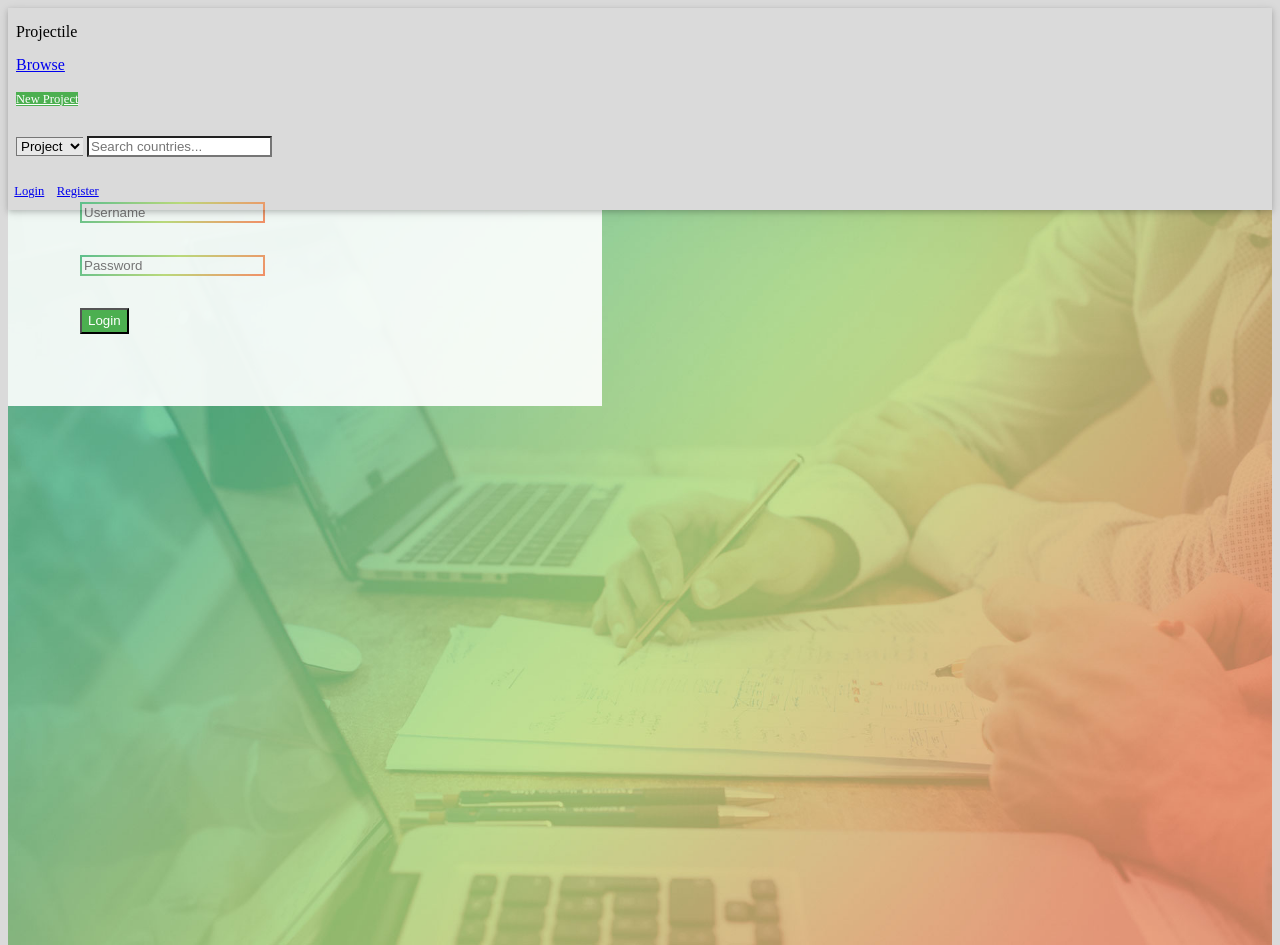
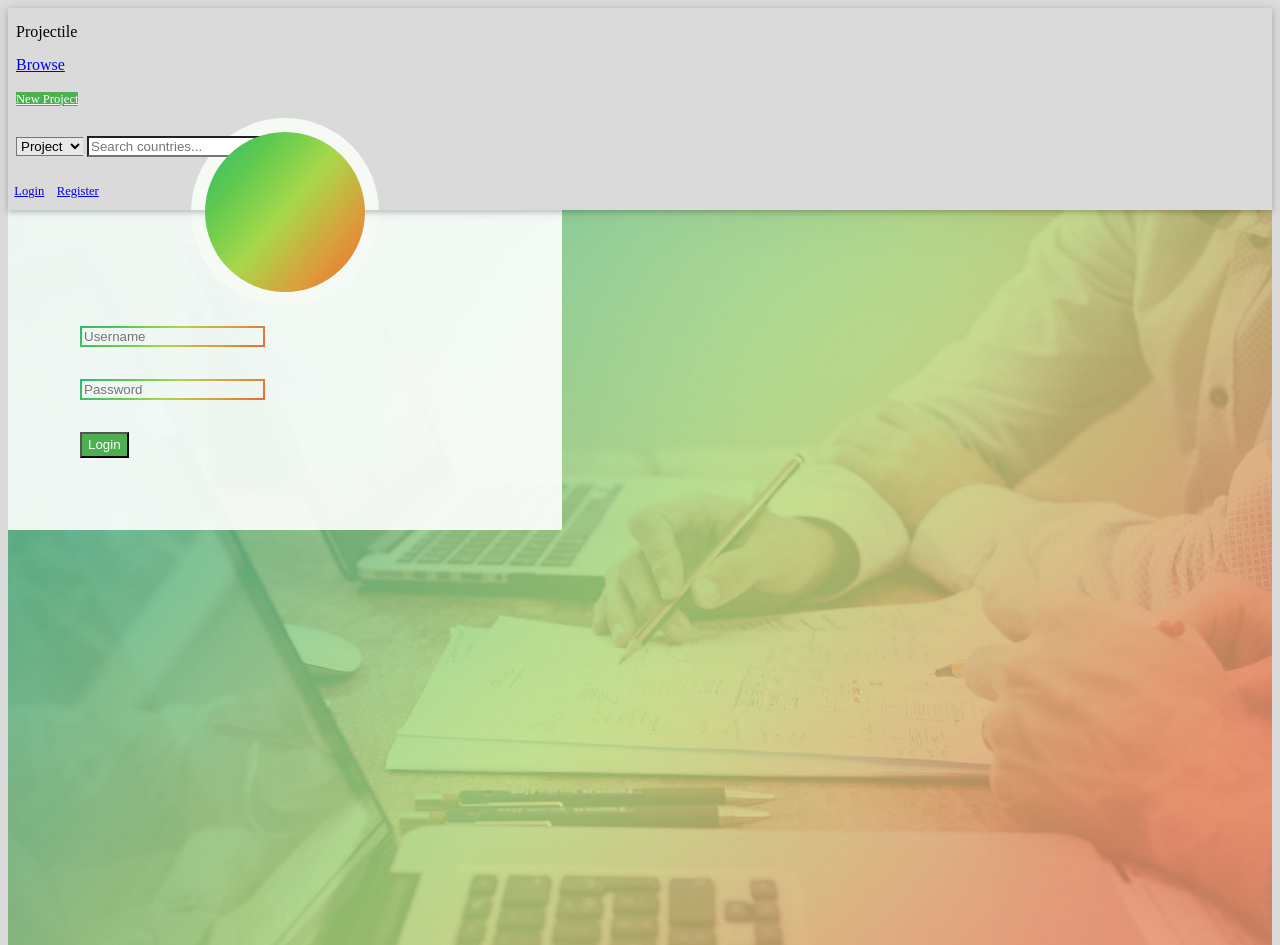
Before and after one commit to devists/projectile, a Django app: template templates/user_login.html in a window 1280 px wide. Shown: the top 945 px of the page. Run offline with Django 3.2, Linux system fonts and the light colour scheme; the template is opened without the code that fills it: values that come from a table or form of the project are taken from there, others are empty; some libraries are stand-ins or nearby versions.

Commit message:
added icon in login card

```diff
--- a/mainapp/static/css/style.css
+++ b/mainapp/static/css/style.css
@@ -1,6 +1,6 @@
 /*Primary Color:rgb(76, 175, 80)*/
 /*Secondary Color:rgb(57, 66, 78)*/
-/*Gradient: linear-gradient(130deg, rgb(93, 191, 140) 0%, rgb(142, 203, 132) 25%, rgb(185, 217, 122) 50%, rgb(218, 179, 112) 75%, rgb(240, 144, 103) 100%)*/
+/*Gradient: linear-gradient(130deg, rgb(46, 185, 113) 0%, rgb(96, 202, 79) 25%, rgb(168, 216, 74) 50%, rgb(218, 159, 59) 75%, rgb(239, 107, 51) 100%)*/
 
 body {
     background-color: #DADADA;
@@ -75,7 +75,7 @@ body > .grid {
 }
 
 .border-gradient {
-    border-image: linear-gradient(130deg, rgb(93, 191, 140) 0%, rgb(142, 203, 132) 25%, rgb(185, 217, 122) 50%, rgb(218, 179, 112) 75%, rgb(240, 144, 103) 100%) !important;
+    border-image: linear-gradient(130deg, rgb(46, 185, 113) 0%, rgb(96, 202, 79) 25%, rgb(168, 216, 74) 50%, rgb(218, 159, 59) 75%, rgb(239, 107, 51) 100%) !important;
 
     border-image-slice: 1 !important;
 }
@@ -90,7 +90,7 @@ body > .grid {
 }
 
 .login > .column {
-    max-width: 450px;
+    max-width: 410px;
 }
 
 .h-vh {
@@ -260,6 +260,43 @@ body > .grid {
     opacity: 0.8;
 }
 
+.login__card .login__card-header-circle {
+    display: flex;
+    width: 11.75rem;
+    height: 11.75rem;
+    margin: 0 auto;
+    border-radius: 50%;
+    align-items: center;
+    justify-content: center;
+    background-color: rgb(245, 250, 245);
+    margin-top: -11.5rem;
+    margin-bottom: 1.25rem;
+}
+
+.login__card .login__card-header {
+    position: relative;
+    width: 10rem;
+    height: 10rem;
+    margin-left: auto;
+    margin-right: auto;
+    /*margin-top: -10.5rem;*/
+    background-color: rgb(76, 175, 80);
+    text-align: center;
+    -webkit-border-radius:;
+    -moz-border-radius:;
+    border-radius:50%;
+    background-image: linear-gradient(130deg, rgb(46, 185, 113) 0%, rgb(96, 202, 79) 25%, rgb(168, 216, 74) 50%, rgb(218, 159, 59) 75%, rgb(239, 107, 51) 100%);
+}
+
+.login__card .login__card-header i.icon {
+    font-size: 11rem;
+    position: absolute;
+    left: 50%;
+    margin-left: -91px;
+    margin-top: 75px;
+    color: rgb(245, 250, 245);
+}
+
 footer.main-footer {
     background-image: url("/static/img/footer.jpg");
     background-size: cover;
--- a/templates/user_login.html
+++ b/templates/user_login.html
@@ -24,6 +24,11 @@
                     Log-in to your account
                 </div>{% endcomment %}
             </h2>
+            <div class="login__card-header-circle">
+                <div class="ui login__card-header">
+                <i class="user icon"></i>
+            </div>
+            </div>
             <form method="post" class="ui large form" action="{% url 'login' %}">
                 {% csrf_token %}
                 <div class="ui">
```
